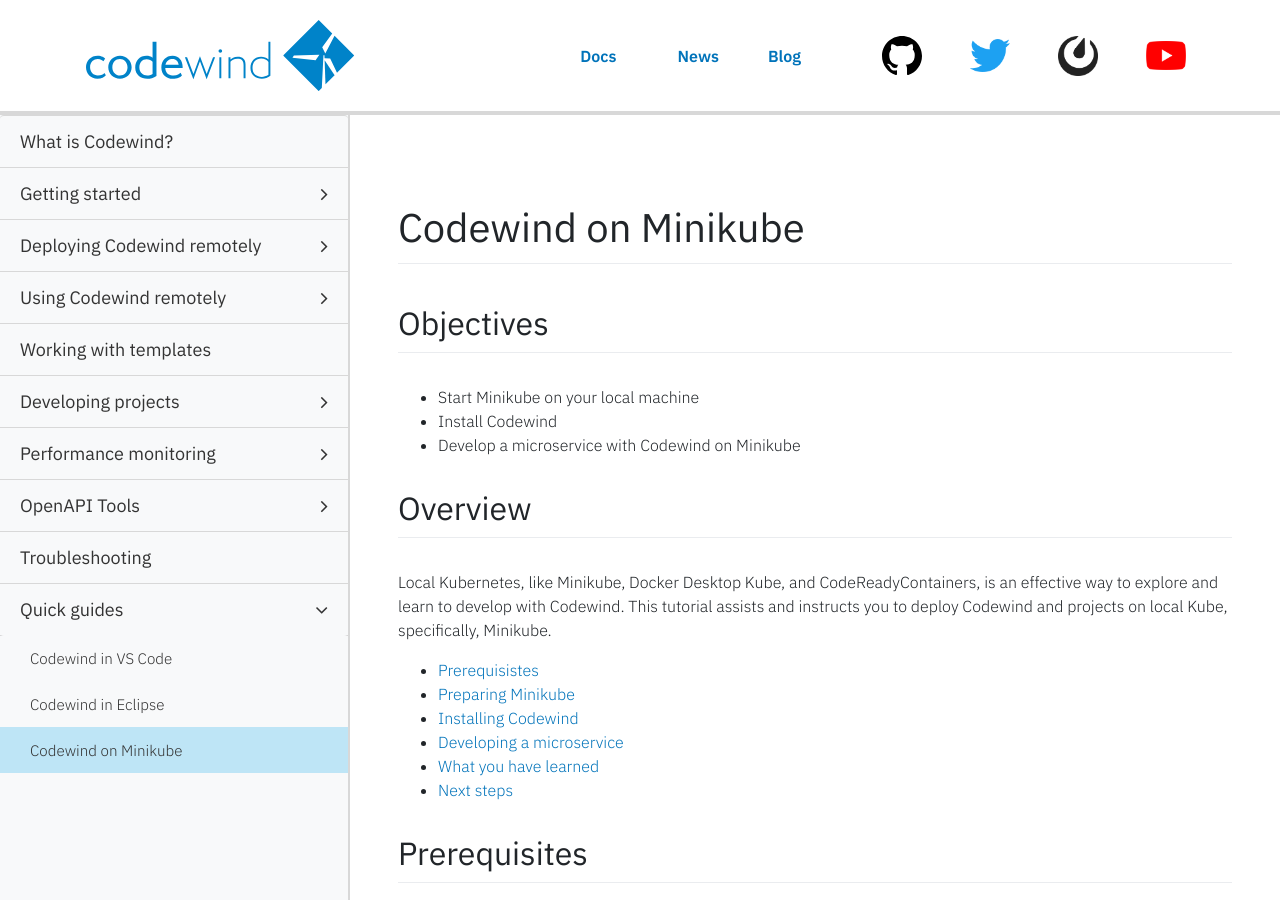
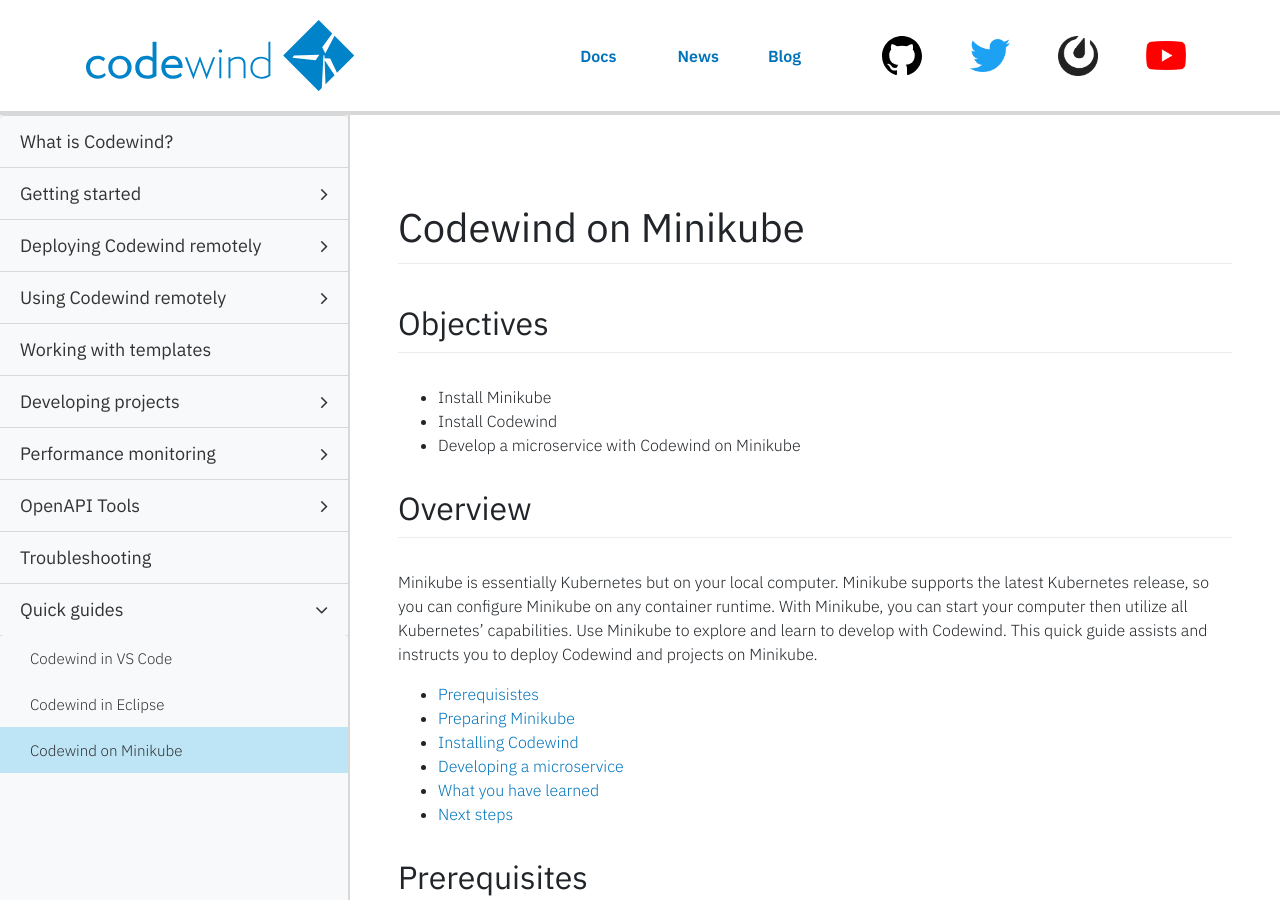
Before and after one commit to eclipse-archived/codewind-docs, a Jekyll site: the page built from docs/_documentations/codewind-minikube-guickguide.md, in a window 1280 px wide and 900 px high. Built offline with Jekyll 4.4.1, drawn with Linux system fonts in a browser that asks for light colours; nearby versions of some CDN libraries; comment, search, counter and statistics services are not loaded; some of the changed text lies outside the part shown.

Commit message:
changed overview to focus more on minikube, see placeholder sections for microservice development
Signed-off-by: Jacob Berger <jacob.berger@ibm.com>

```diff
--- a/docs/_documentations/codewind-minikube-guickguide.md
+++ b/docs/_documentations/codewind-minikube-guickguide.md
@@ -13,12 +13,12 @@ order: 3
 # Codewind on Minikube
 
 ## Objectives
-* Start Minikube on your local machine
+* Install Minikube
 * Install Codewind
 * Develop a microservice with Codewind on Minikube
 
 ## Overview
-Local Kubernetes, like Minikube, Docker Desktop Kube, and CodeReadyContainers, is an effective way to explore and learn to develop with Codewind. This tutorial assists and instructs you to deploy Codewind and projects on local Kube, specifically, Minikube.
+Minikube is essentially Kubernetes but on your local computer. Minikube supports the latest Kubernetes release, so you can configure Minikube on any container runtime. With Minikube, you can start your computer then utilize all Kubernetes' capabilities. Use Minikube to explore and learn to develop with Codewind. This quick guide assists and instructs you to deploy Codewind and projects on Minikube.
 
 * [Prerequisistes](##prerequisites)
 * [Preparing Minikube](##preparing-minikube)
```
Also changed, not shown: other parts of docs/_documentations/codewind-minikube-guickguide.md (+1 -1 lines).
